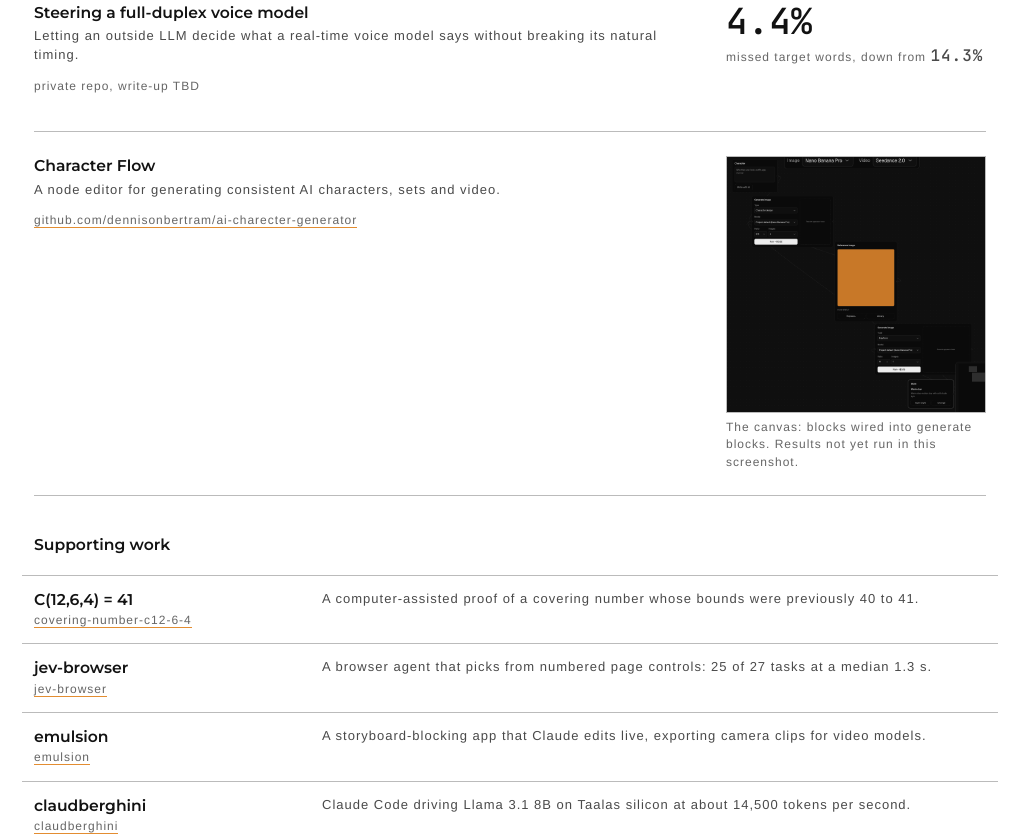
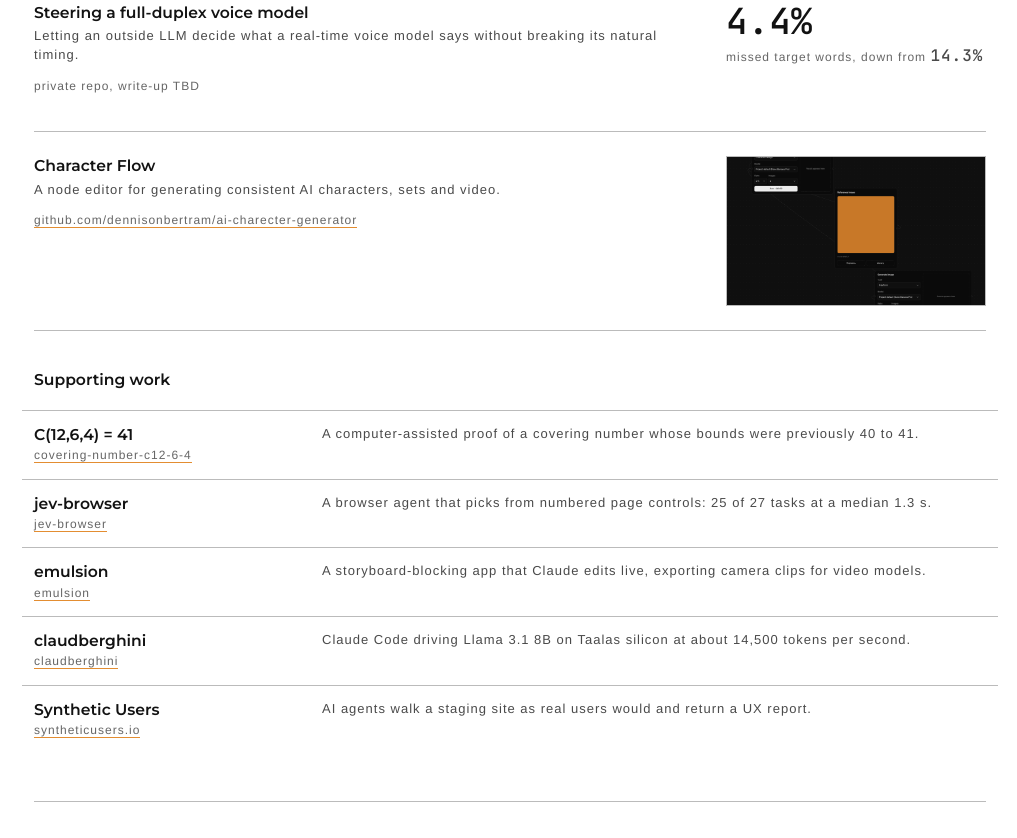
Before and after one commit to dennisonbertram/dennisonbertram.github.io, a plain HTML site: page index.html in a window 1280 px wide. Shown: the part 806-1644 px from the top of the page, without its empty margins (253-1270 px from the left). Drawn offline with Linux system fonts and the light colour scheme.

Commit message:
Crop the Character Flow screenshot to a short thumbnail
At the narrower column width the full screenshot was taller than the other three lead entries combined.

Co-Authored-By: Claude Fable 5.2 <noreply@anthropic.com>

```diff
--- a/index.html
+++ b/index.html
@@ -44,6 +44,7 @@ hr{margin:48px 0 40px;height:1px;border:0;background:var(--rule)}
 .lead{display:grid;grid-template-columns:minmax(0,1fr) 260px;gap:16px 40px;padding:0 0 24px;margin:0 0 24px;border-bottom:1px solid var(--rule)}
 .lead:last-child{border:0;margin-bottom:0}
 .lead .vis{align-self:start}
+.lead .vis img{height:150px;object-fit:cover}
 .limit{border-left:2px solid var(--accent);padding-left:12px}
 .bignum{font:500 36px/1 "JetBrains Mono",monospace;letter-spacing:0;color:var(--head)}
 .cmp{font-size:12px;color:var(--mute);margin:6px 0 0}
@@ -159,7 +160,7 @@ main{margin:0;padding:24px 16px}
 <p>A node editor for generating consistent AI characters, sets and video.</p>
 <p class="meta"><a class="go" href="https://github.com/dennisonbertram/ai-charecter-generator">github.com/dennisonbertram/ai-charecter-generator</a></p>
 </div>
-<figure class="vis"><img src="/img/cf-graph.png" alt="Character Flow canvas with Character, Generate image, Reference image and Style blocks wired together" loading="lazy"><figcaption>The canvas: blocks wired into generate blocks. Results not yet run in this screenshot.</figcaption></figure>
+<figure class="vis"><img src="/img/cf-graph.png" alt="Character Flow canvas with Character, Generate image, Reference image and Style blocks wired together" loading="lazy"></figure>
 </article>
 </section>
 
```
